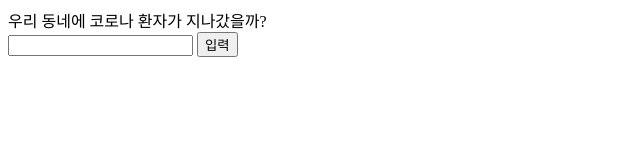
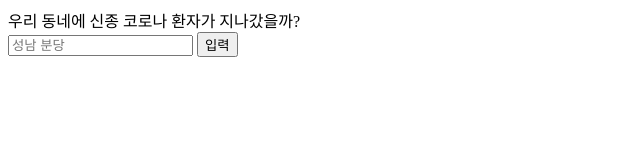
Before and after one commit to emalron/coronaAlarm, a plain HTML site: page test.html in a window 1280 px wide. Shown: the whole page, without its empty margins (0-640 px from the left). Drawn offline with nearby package versions, Linux system fonts and the light colour scheme.

Commit message:
add placeholder

```diff
--- a/test.html
+++ b/test.html
@@ -6,8 +6,8 @@
     <body>
         <div id="root">
             <form v-on:submit="test">
-                <div>우리 동네에 코로나 환자가 지나갔을까? </div>
-                <input type="text" ref="answer" v-model="input"> <button type="submit" >입력</button>
+                <div>우리 동네에 신종 코로나 환자가 지나갔을까? </div>
+                <input type="text" ref="answer" v-model="input" placeholder="성남 분당"> <button type="submit" >입력</button>
                 <div>
                     <ul>
                         <li v-for="item in items">
```
